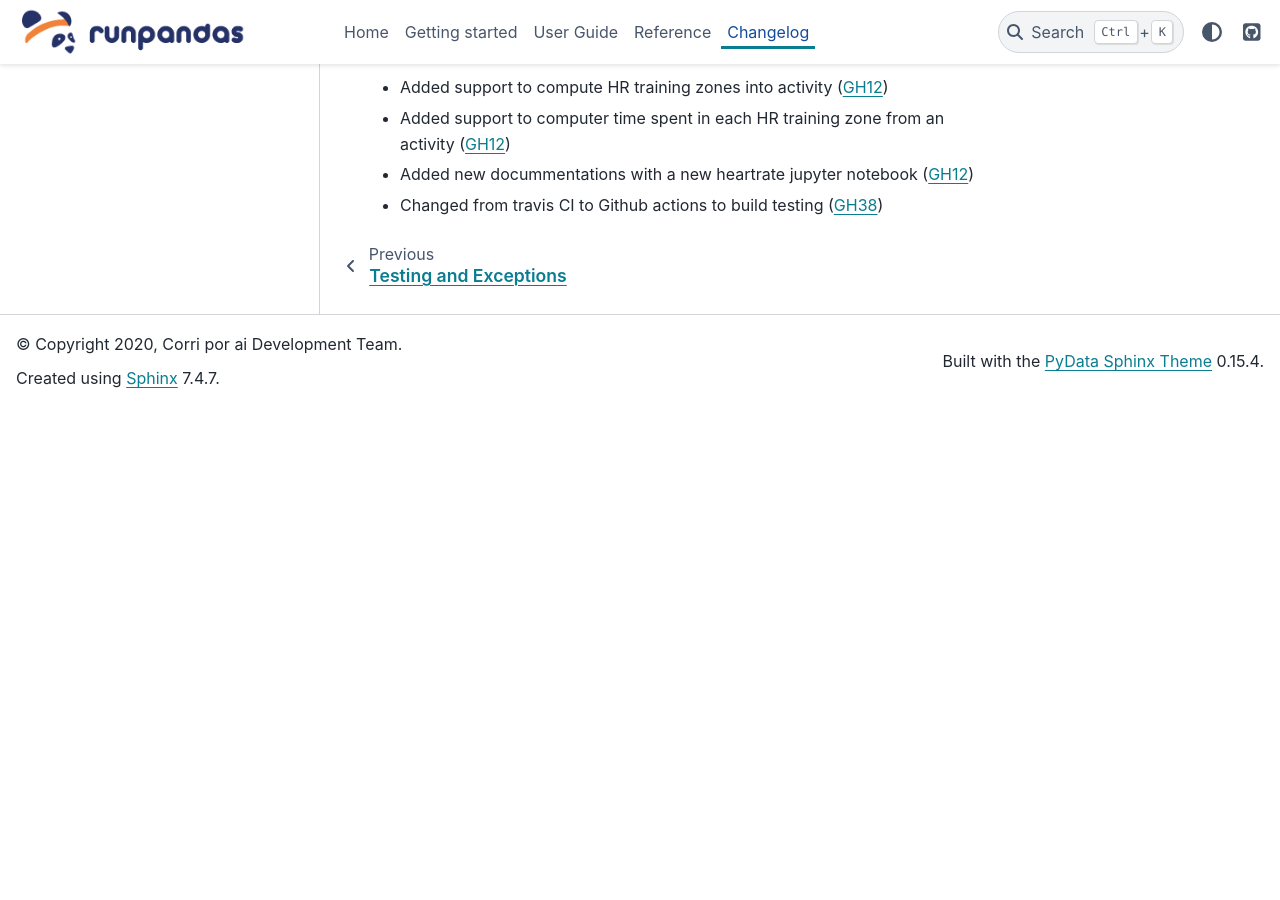
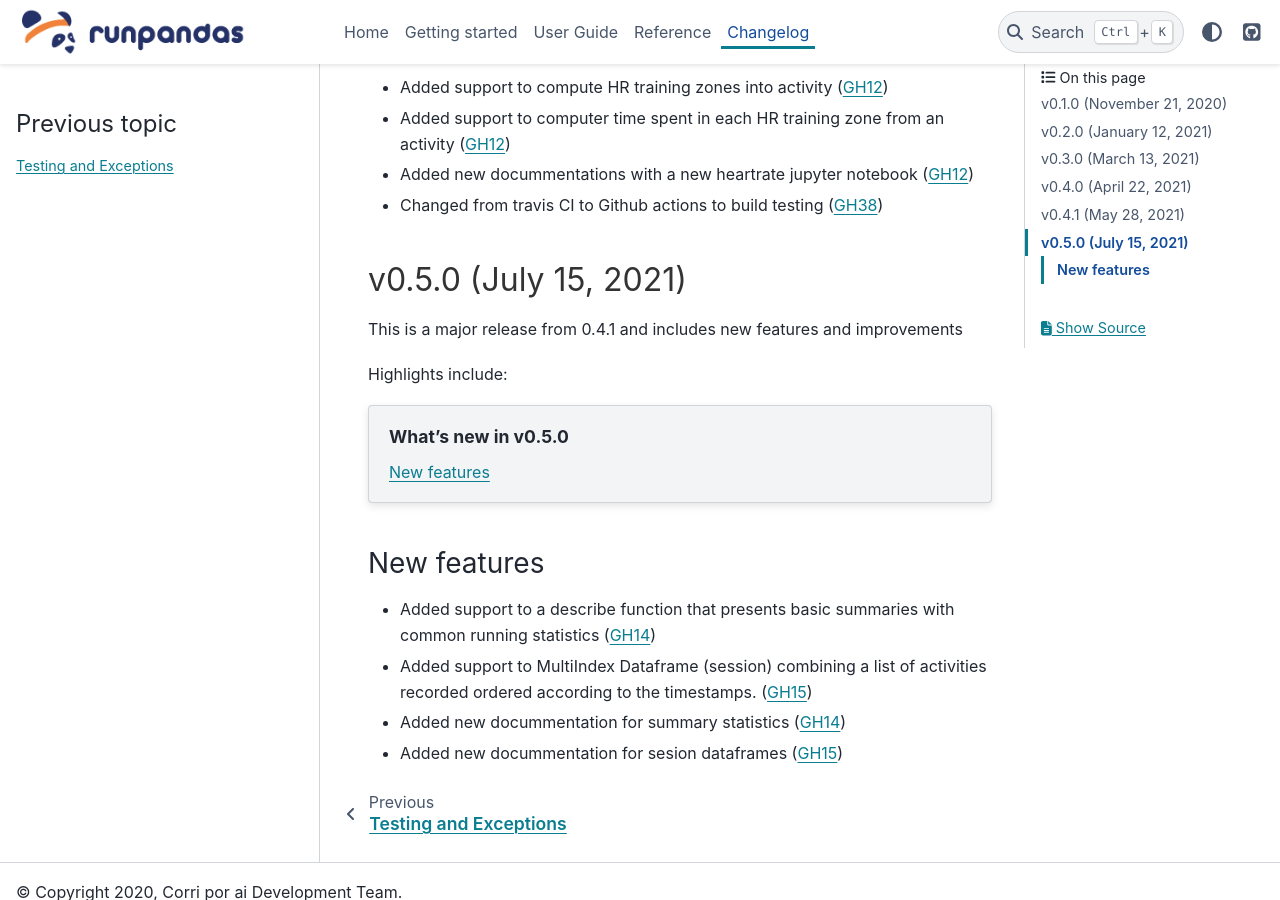
Before and after one commit to corriporai/runpandas, a Sphinx documentation site: the page built from docs/source/whatsnew.rst, in a window 1280 px wide and 900 px high, scrolled down 3754 px. Built offline with Sphinx 7.4.7 and the PyData theme 0.15.4, drawn with Linux system fonts in a browser that asks for light colours; pages that are not in the unit, such as notebooks, are missing from menus; before the commit the page ends 4162 px from its top, so only the background shows below that.

Commit message:
DOC: Updates on docummentation to release 0.5.0

```diff
--- a/CHANGELOG.rst
+++ b/CHANGELOG.rst
@@ -10,3 +10,4 @@
 .. include:: docs/source/whatsnew/v0.3.0.txt
 .. include:: docs/source/whatsnew/v0.4.0.txt
 .. include:: docs/source/whatsnew/v0.4.1.txt
+.. include:: docs/source/whatsnew/v0.5.0.txt
--- a/docs/source/_version.txt
+++ b/docs/source/_version.txt
@@ -1 +1 @@
-Version: **0.4.0 (+26, 1f03433)** Date: **July 13, 2021**
+Version: **0.4.0 (+26, 1f03433)** Date: **July 15, 2021**
--- a/docs/source/whatsnew.rst
+++ b/docs/source/whatsnew.rst
@@ -12,3 +12,4 @@
 .. include:: whatsnew/v0.3.0.txt
 .. include:: whatsnew/v0.4.0.txt
 .. include:: whatsnew/v0.4.1.txt
+.. include:: whatsnew/v0.5.0.txt
--- /dev/null
+++ b/docs/source/whatsnew/v0.5.0.txt
@@ -0,0 +1,23 @@
+.. _whatsnew_050:
+
+v0.5.0 (July 15, 2021)
+----------------------------
+
+This is a major release from 0.4.1 and includes new features and improvements
+
+
+Highlights include:
+
+
+.. contents:: What's new in v0.5.0
+    :local:
+    :backlinks: none
+
+.. _whatsnew_050.enhancements:
+
+New features
+~~~~~~~~~~~~
+- Added support to a describe function that presents basic summaries with common running statistics (:issue:`14`)
+- Added support to MultiIndex Dataframe (session) combining a list of activities recorded ordered according to the timestamps. (:issue:`15`)
+- Added new docummentation for summary statistics (:issue:`14`)
+- Added new docummentation for sesion dataframes (:issue:`15`)
```
